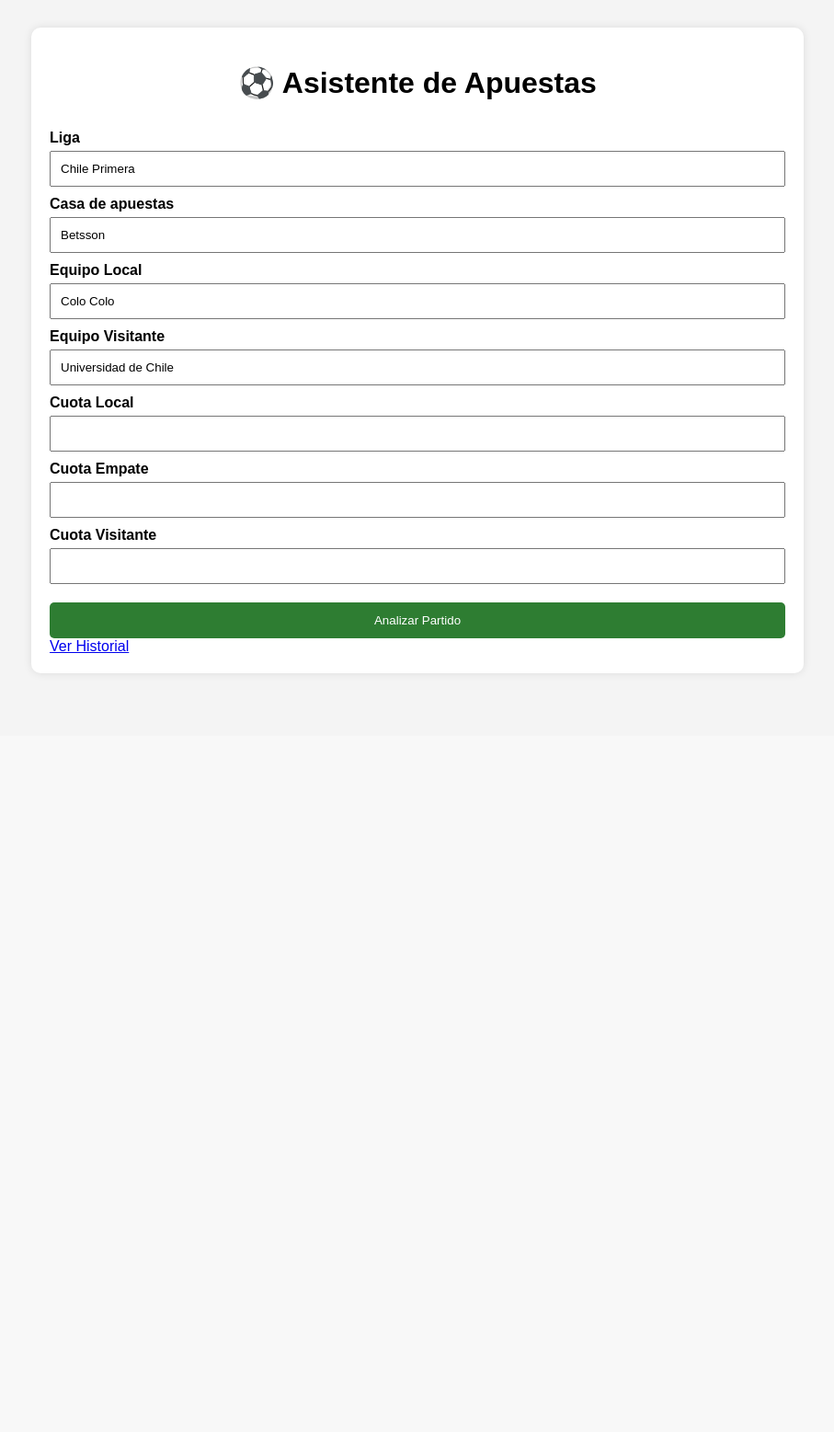
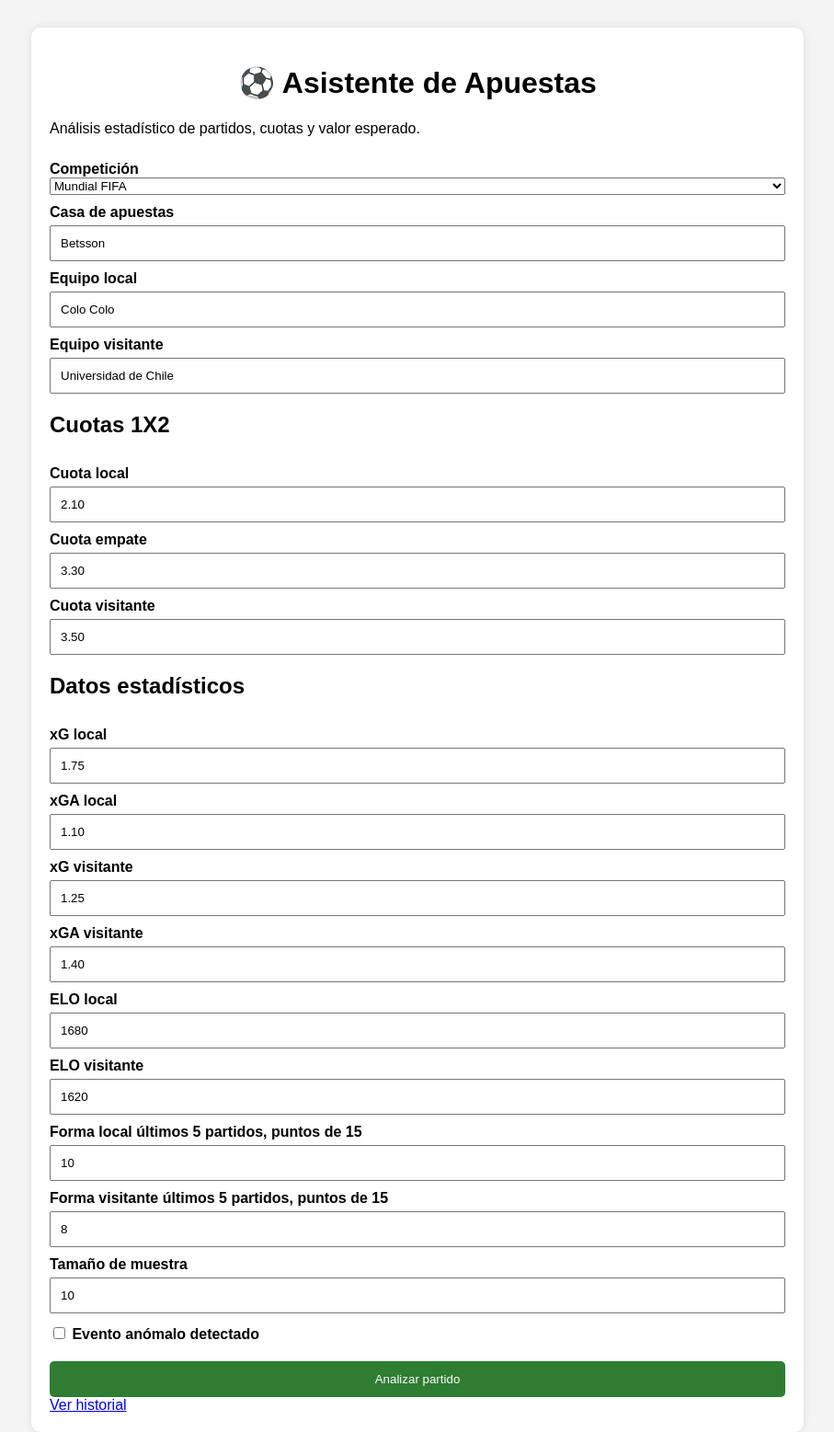
Before and after one commit to matiasnarvaez07-dotcom/asistente-apuestas, a Flask app: page / in a window 1280 px wide. Shown: the whole page at 92% size, without its empty margins (186-1093 px from the left). Before the commit the page ends 734 px from the top, so only its background shows below. Run offline with Flask 3, Linux system fonts and the light colour scheme.

Commit message:
Update index.html

```diff
--- a/templates/index.html
+++ b/templates/index.html
@@ -7,46 +7,151 @@
     <link rel="stylesheet" href="{{ url_for('static', filename='style.css') }}">
 </head>
 <body>
+<div class="container">
 
-<div class="container">
     <h1>⚽ Asistente de Apuestas</h1>
+    <p class="subtitulo">Análisis estadístico de partidos, cuotas y valor esperado.</p>
 
     <form method="POST">
 
-        <label>Liga</label>
-        <input type="text" name="league" value="{{ form_data.league if form_data else '' }}">
+        <label>Competición</label>
+        <select name="league">
+            <option>Mundial FIFA</option>
+            <option>Champions League</option>
+            <option>Europa League</option>
+            <option>Conference League</option>
+            <option>Copa Libertadores</option>
+            <option>Copa Sudamericana</option>
+            <option>Premier League</option>
+            <option>LaLiga</option>
+            <option>Serie A</option>
+            <option>Bundesliga</option>
+            <option>Ligue 1</option>
+            <option>Brasileirao</option>
+            <option>Liga Profesional Argentina</option>
+            <option>Primera División Chile</option>
+            <option>Primera B Chile</option>
+            <option>Copa Chile</option>
+            <option>MLS</option>
+            <option>Otra competición</option>
+        </select>
 
         <label>Casa de apuestas</label>
-        <input type="text" name="bookmaker" value="{{ form_data.bookmaker if form_data else '' }}">
+        <input type="text" name="bookmaker" value="Betsson">
 
-        <label>Equipo Local</label>
-        <input type="text" name="home_team" value="{{ form_data.home_team if form_data else '' }}">
+        <label>Equipo local</label>
+        <input type="text" name="home_team" value="Colo Colo">
 
-        <label>Equipo Visitante</label>
-        <input type="text" name="away_team" value="{{ form_data.away_team if form_data else '' }}">
+        <label>Equipo visitante</label>
+        <input type="text" name="away_team" value="Universidad de Chile">
 
-        <label>Cuota Local</label>
-        <input type="number" step="0.01" name="cuota_home">
+        <h2>Cuotas 1X2</h2>
 
-        <label>Cuota Empate</label>
-        <input type="number" step="0.01" name="cuota_draw">
+        <label>Cuota local</label>
+        <input type="number" step="0.01" name="cuota_home" value="2.10">
 
-        <label>Cuota Visitante</label>
-        <input type="number" step="0.01" name="cuota_away">
+        <label>Cuota empate</label>
+        <input type="number" step="0.01" name="cuota_draw" value="3.30">
 
-        <button type="submit">Analizar Partido</button>
+        <label>Cuota visitante</label>
+        <input type="number" step="0.01" name="cuota_away" value="3.50">
+
+        <h2>Datos estadísticos</h2>
+
+        <label>xG local</label>
+        <input type="number" step="0.01" name="xg_home" value="1.75">
+
+        <label>xGA local</label>
+        <input type="number" step="0.01" name="xga_home" value="1.10">
+
+        <label>xG visitante</label>
+        <input type="number" step="0.01" name="xg_away" value="1.25">
+
+        <label>xGA visitante</label>
+        <input type="number" step="0.01" name="xga_away" value="1.40">
+
+        <label>ELO local</label>
+        <input type="number" name="elo_home" value="1680">
+
+        <label>ELO visitante</label>
+        <input type="number" name="elo_away" value="1620">
+
+        <label>Forma local últimos 5 partidos, puntos de 15</label>
+        <input type="number" name="form_home" value="10">
+
+        <label>Forma visitante últimos 5 partidos, puntos de 15</label>
+        <input type="number" name="form_away" value="8">
+
+        <label>Tamaño de muestra</label>
+        <input type="number" name="sample_size" value="10">
+
+        <label class="check">
+            <input type="checkbox" name="anomaly">
+            Evento anómalo detectado
+        </label>
+
+        <button type="submit">Analizar partido</button>
     </form>
 
     {% if result %}
     <div class="resultado">
-        <h2>Resultado</h2>
-        <pre>{{ result }}</pre>
+        <h2>Resultado del análisis</h2>
+
+        <p><strong>Partido:</strong> {{ result.match }}</p>
+        <p><strong>Liga:</strong> {{ result.league }}</p>
+        <p><strong>Casa:</strong> {{ result.bookmaker }}</p>
+
+        <h3>Goles esperados ajustados</h3>
+        <p>Local: {{ result.xg_adjusted.home }}</p>
+        <p>Visitante: {{ result.xg_adjusted.away }}</p>
+
+        <h3>Marcadores más probables</h3>
+        <ul>
+            {% for score in result.top_scores %}
+            <li>{{ score.score }} — {{ score.probability }}%</li>
+            {% endfor %}
+        </ul>
+
+        <h3>Mercados 1X2</h3>
+        <table>
+            <tr>
+                <th>Resultado</th>
+                <th>Cuota</th>
+                <th>Modelo</th>
+                <th>Mercado</th>
+                <th>Diferencia</th>
+                <th>Valor</th>
+                <th>Riesgo</th>
+                <th>IGC</th>
+                <th>Confianza</th>
+            </tr>
+            {% for a in result.analyses %}
+            <tr>
+                <td>{{ a.outcome_label }}</td>
+                <td>{{ a.price }}</td>
+                <td>{{ a.model_probability }}%</td>
+                <td>{{ a.market_probability }}%</td>
+                <td>{{ a.edge }}%</td>
+                <td>{{ a.value_label }}</td>
+                <td>{{ a.risk }}</td>
+                <td>{{ a.igc }}</td>
+                <td>{{ a.confidence }}</td>
+            </tr>
+            {% endfor %}
+        </table>
+
+        <div class="resumen">
+            <h3>Resumen rápido</h3>
+            <p><strong>Mejor opción estadística:</strong> {{ result.best.outcome_label }}</p>
+            <p><strong>Valor:</strong> {{ result.best.value_label }}</p>
+            <p><strong>Riesgo:</strong> {{ result.best.risk }}</p>
+            <p><strong>Motivo:</strong> {{ result.best.reason }}</p>
+        </div>
     </div>
     {% endif %}
 
-    <a href="/history">Ver Historial</a>
+    <a href="/history" class="link">Ver historial</a>
 
 </div>
-
 </body>
 </html>
```
